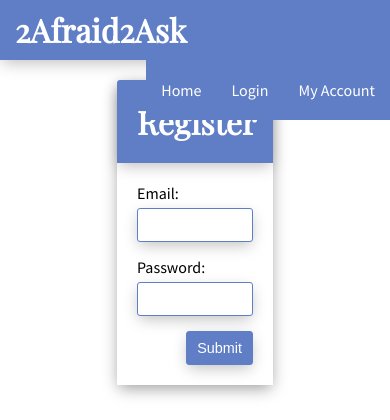
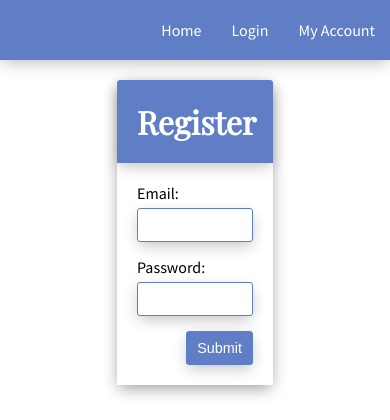
Before and after one commit to imitablerabbit/2afraid2ask, a Flask app: page /user/new in a window 390 px wide. Shown: the top 420 px of the page. Run offline with Flask 2, Linux system fonts and the light colour scheme.

Commit message:
Updated styling for mobile devices

```diff
--- a/private/templates/base.html
+++ b/private/templates/base.html
@@ -2,6 +2,9 @@
 <html lang="en">
 <head>
     <meta charset="UTF-8">
+    <meta name="viewport" content="width=device-width, initial-scale=1.0">
+    <meta name="theme-color" content="#5F7EC6">
+
     <title>{% block title %} 2Afraid2Ask {% endblock %}</title>
     <link rel="stylesheet" type="text/css" href="/static/index.css">
     <link rel="stylesheet" type="text/css" href="/static/poll.css">
--- a/server/static/index.css
+++ b/server/static/index.css
@@ -95,3 +95,13 @@
     box-sizing: border-box;
     text-align: center;
 }
+
+@media screen and (max-width: 800px) {
+    nav h1 {
+        display: none;
+    }
+
+    nav {
+        text-align: center;
+    }
+}
```
